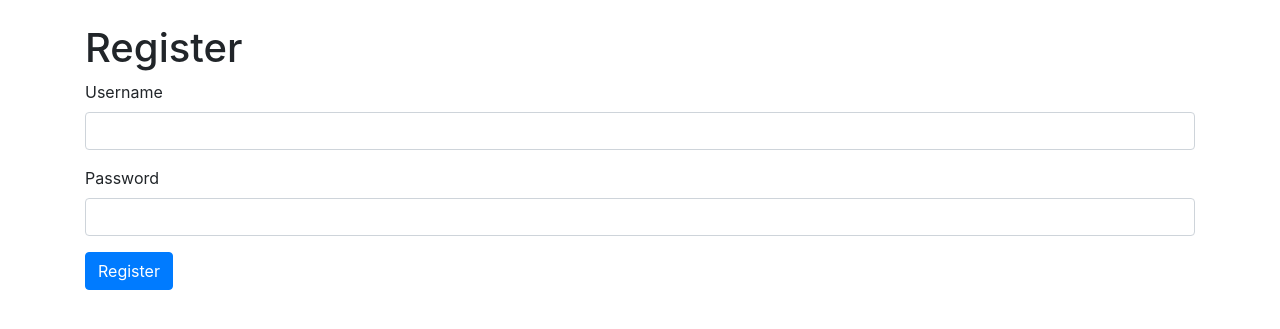
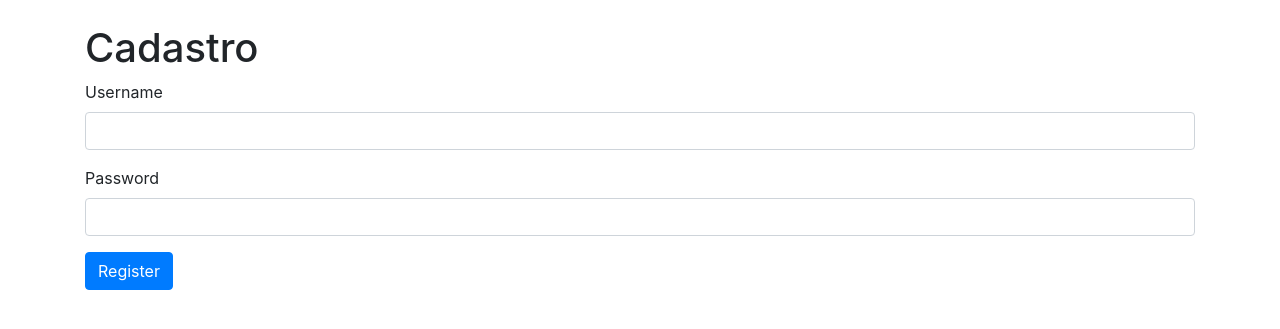
Before and after one commit to skmeme/afastados, a Flask app: page /register in a window 1280 px wide. Shown: the part 56-385 px from the top of the page. Run offline with Flask 3, Linux system fonts and the light colour scheme; some libraries are stand-ins or nearby versions.

Commit message:
Melhorias visuais

```diff
--- a/templates/index.html
+++ b/templates/index.html
@@ -2,7 +2,7 @@
 <html lang="en">
 <head>
     <meta charset="UTF-8">
-    <title>Home Page</title>
+    <title>Página Inicial</title>
     <link rel="stylesheet" href="https://maxcdn.bootstrapcdn.com/bootstrap/4.5.2/css/bootstrap.min.css">
     <link rel="stylesheet" href="https://cdnjs.cloudflare.com/ajax/libs/font-awesome/5.15.3/css/all.min.css">
 </head>
--- a/templates/register.html
+++ b/templates/register.html
@@ -1,7 +1,7 @@
 {% extends "base.html" %}
 {% block title %}Register{% endblock %}
 {% block content %}
-<h1>Register</h1>
+<h1>Cadastro</h1>
 <form method="post">
   <div class="form-group">
     <label for="username">Username</label>
```
